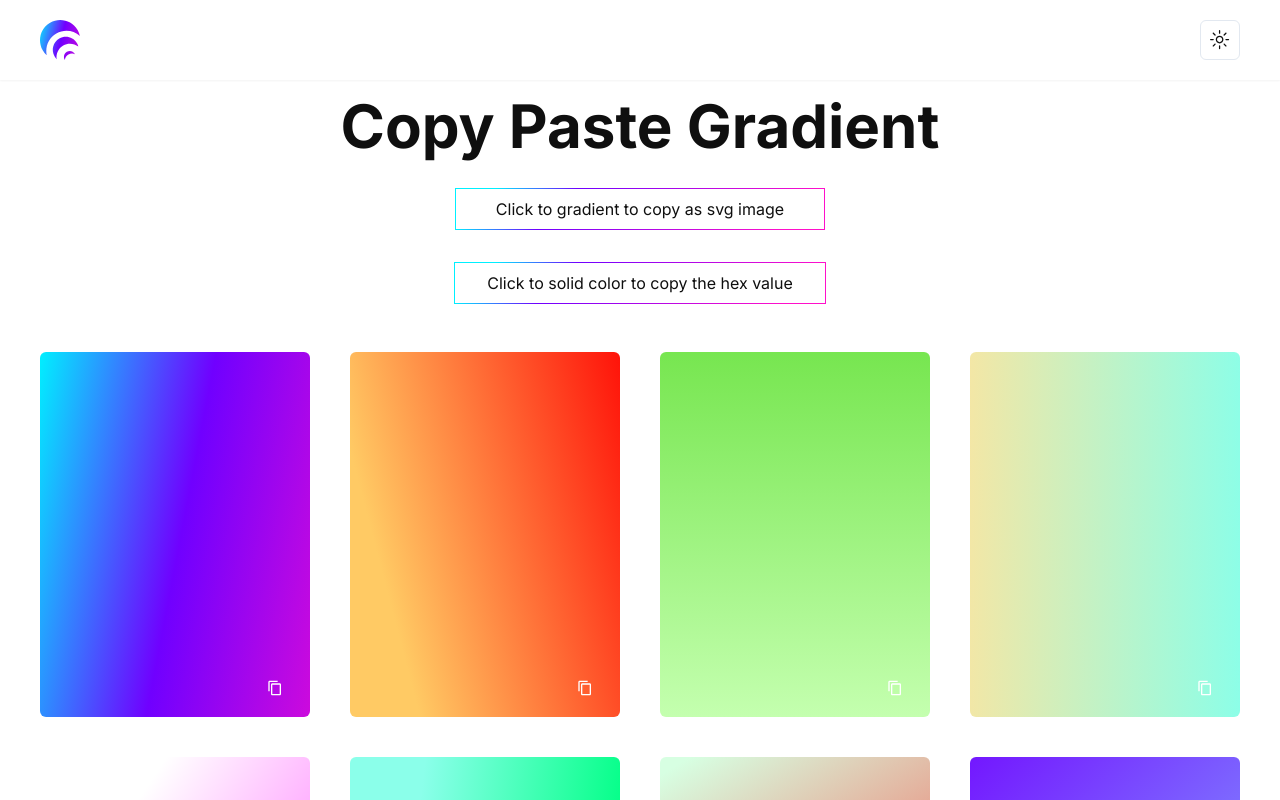
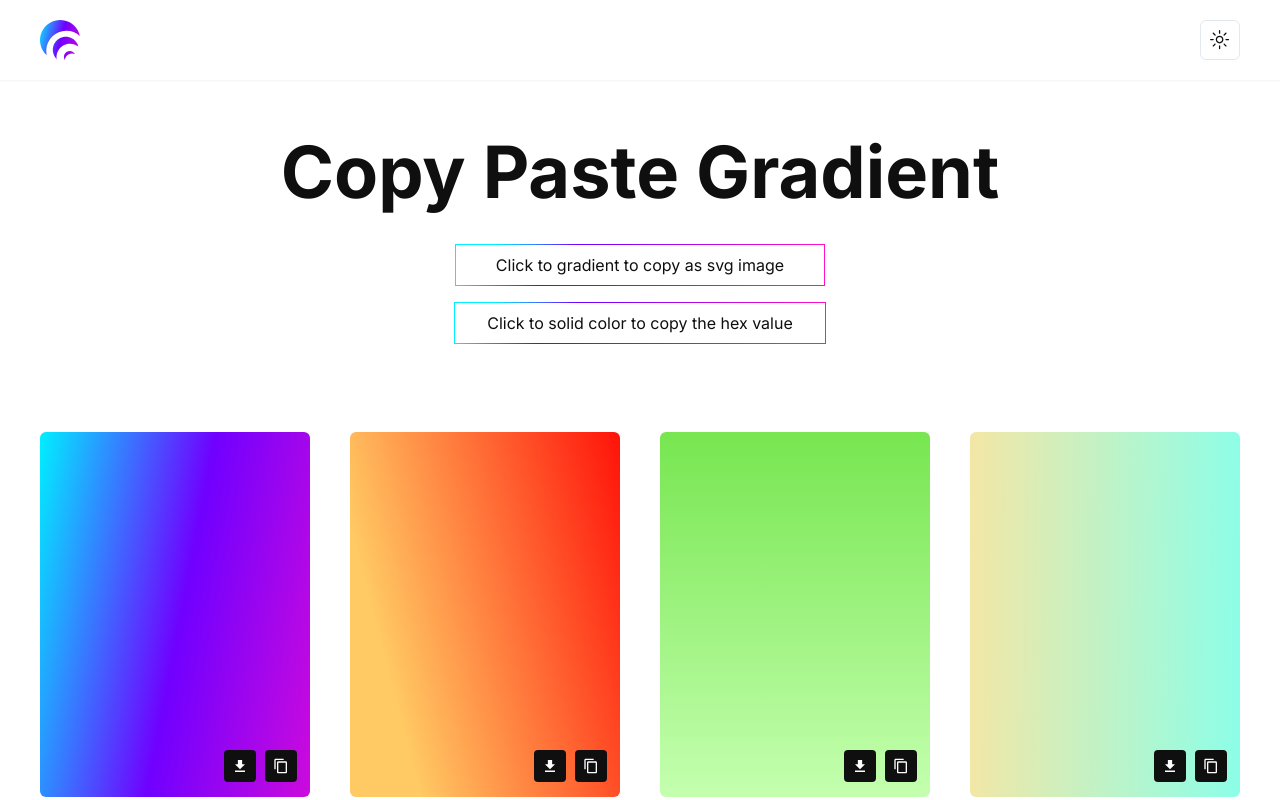
Before and after one commit to imrulkayessifat/copypastegradient, a Next.js app: page / in a window 1280 px wide. Shown: the top 800 px of the page. Built offline with nearby package versions, Linux system fonts and the light colour scheme.

Commit message:
design issue fix.

```diff
--- a/components/gradient.tsx
+++ b/components/gradient.tsx
@@ -2,6 +2,7 @@
 
 import Image from "next/image"
 import { MdOutlineContentCopy } from "react-icons/md";
+import { IoMdDownload } from "react-icons/io";
 import { toast } from "sonner"
 
 import { gradients } from "@/lib/gradient"
@@ -27,9 +28,12 @@ const Gradient = () => {
                                 className="w-[196px] h-[400px] shrink-0 rounded-md"
 
                             />
+                            <IoMdDownload
+                                className="absolute cursor-pointer p-2 w-8 h-8 rounded-sm text-white bg-[#0f0f0f] bottom-[4%] right-[20%]"
+                            />
                             <MdOutlineContentCopy
                                 onClick={() => copyToClipboard(data.text)}
-                                className="absolute cursor-pointer text-white top-[90%] right-[10%]"
+                                className="absolute cursor-pointer p-2 w-8 h-8 rounded-sm text-white bg-[#0f0f0f] bottom-[4%] right-[5%]"
                             />
                         </div>
                     ))
--- a/components/hero.tsx
+++ b/components/hero.tsx
@@ -2,10 +2,10 @@ import { Button } from '@/components/ui/button'
 
 const Hero = () => {
     return (
-        <div className='mx-auto px-10 w-full mt-24'>
+        <div className='mx-auto px-10 w-full mt-24 py-10'>
             <div className='flex items-center justify-center'>
-                <div className='flex flex-col items-center gap-8'>
-                    <h1 className='font-bold text-center text-6xl'>Copy Paste Gradient</h1>
+                <div className='flex flex-col items-center'>
+                    <h1 className='font-bold text-center text-7xl mb-9'>Copy Paste Gradient</h1>
                     <p
                         className='dark:bg-[#0f0f0f]  px-10 py-2 bg-white border-gradient'
 
@@ -13,7 +13,7 @@ const Hero = () => {
                         Click to gradient to copy as svg image
                     </p>
                     <p
-                        className='dark:bg-[#0f0f0f] px-8 py-2 bg-white border-gradient'
+                        className='dark:bg-[#0f0f0f] px-8 py-2 mt-4 bg-white border-gradient'
 
                     >
                         Click to solid color to copy the hex value
```
